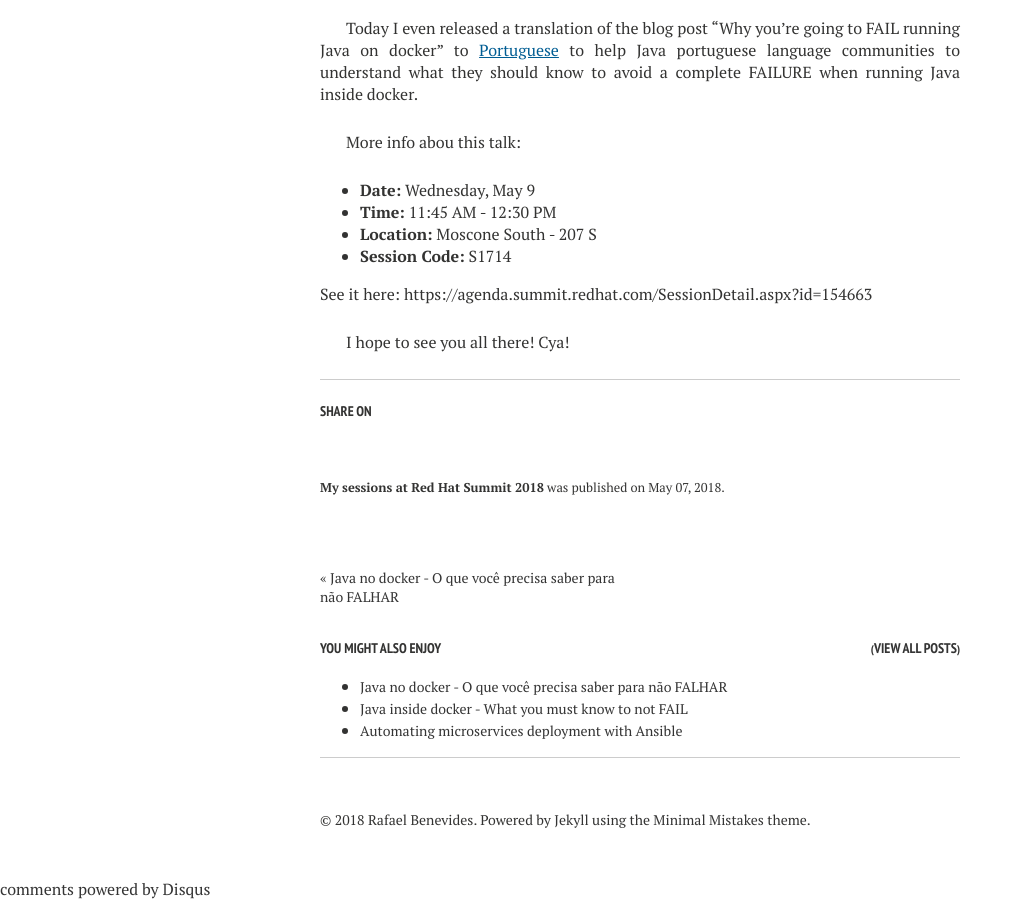
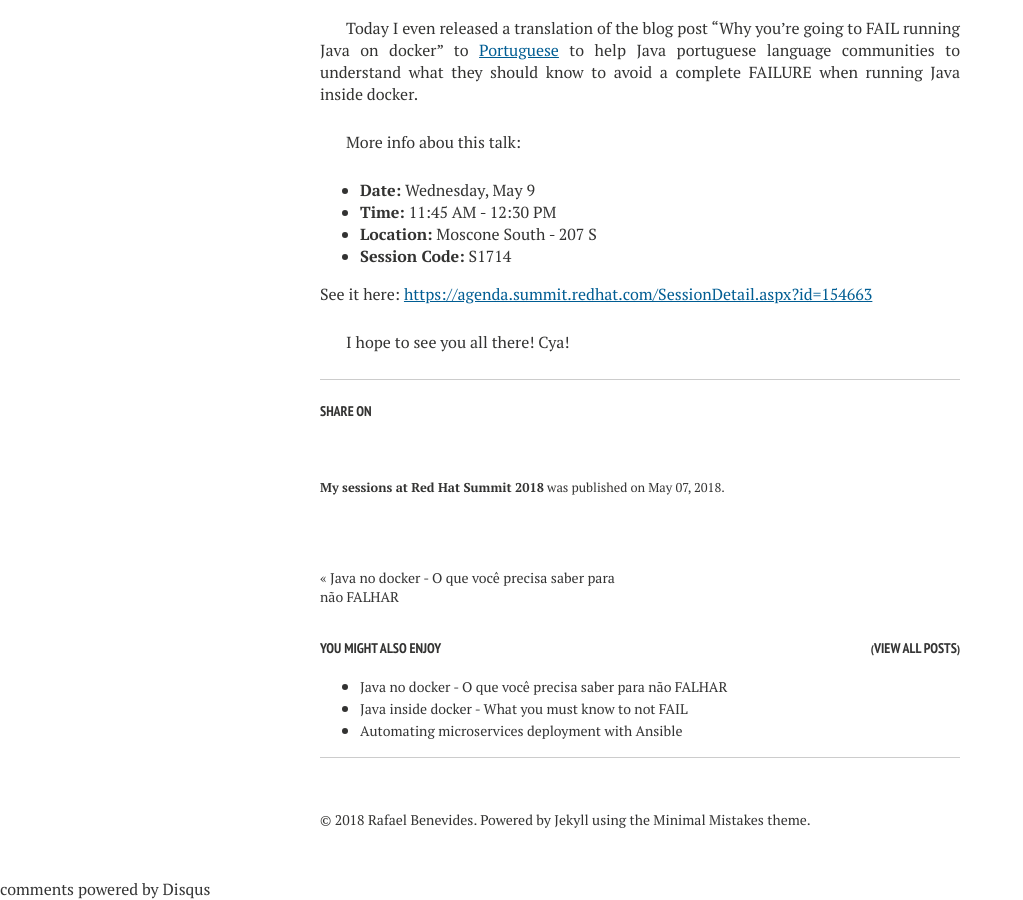
Before and after one commit to rafabene/rafabene.github.io, a Jekyll site: the page built from _posts/2018-05-07-redhat-summit-2018.md, in a window 1280 px wide and 900 px high, scrolled down 1523 px. Shown: the whole window, without its empty margins (0-1023 px from the left). Built offline with Jekyll 4.4.1, drawn with Linux system fonts in a browser that asks for light colours; nearby versions of some CDN libraries; comment, search, counter and statistics services are not loaded.

Commit message:
Fix link

```diff
--- a/_posts/2018-05-07-redhat-summit-2018.md
+++ b/_posts/2018-05-07-redhat-summit-2018.md
@@ -56,6 +56,6 @@ More info abou this talk:
 - **Location:** Moscone South - 207 S
 - **Session Code:** S1714
 
-See it here: https://agenda.summit.redhat.com/SessionDetail.aspx?id=154663
+See it here: <https://agenda.summit.redhat.com/SessionDetail.aspx?id=154663>
 
 I hope to see you all there! Cya!
```
